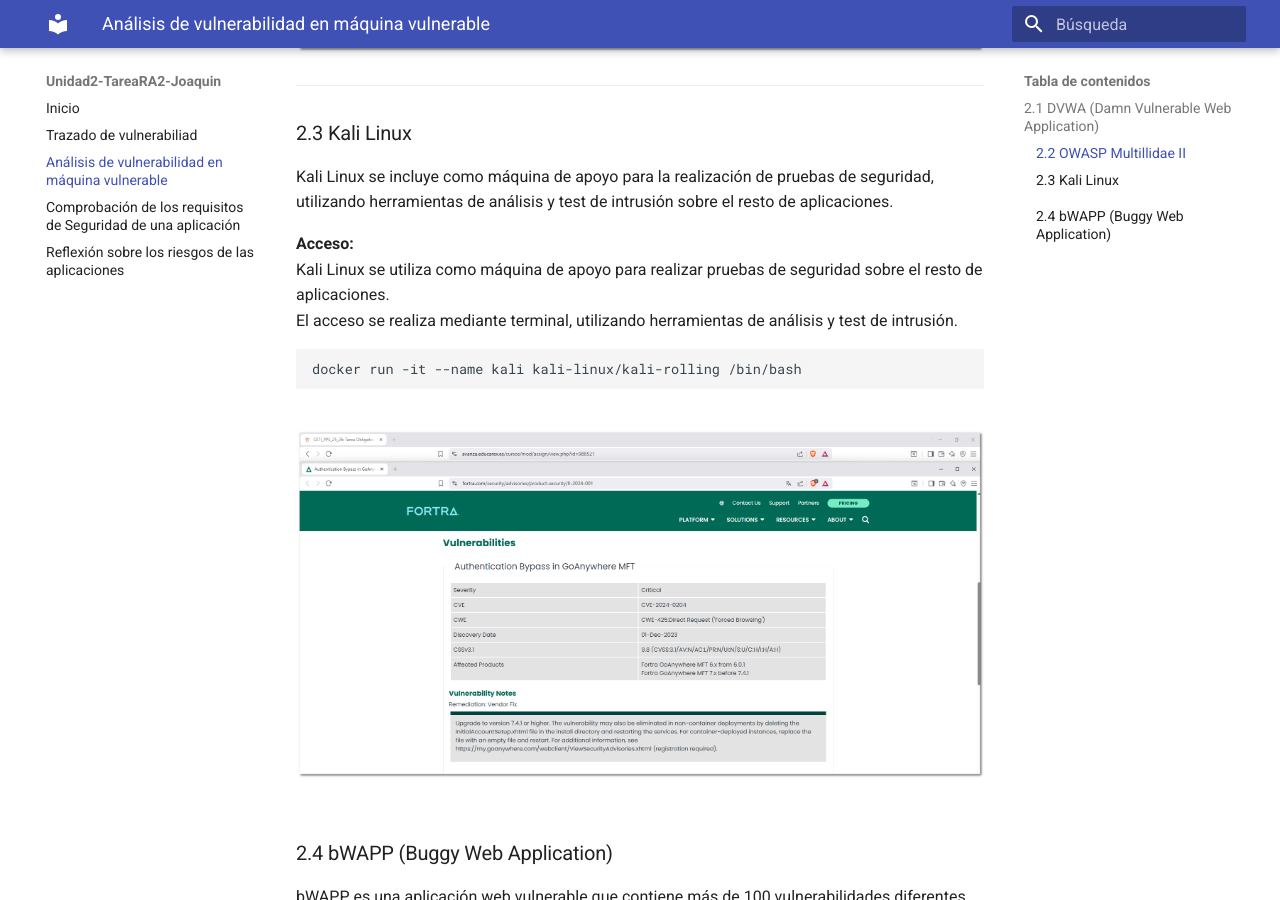
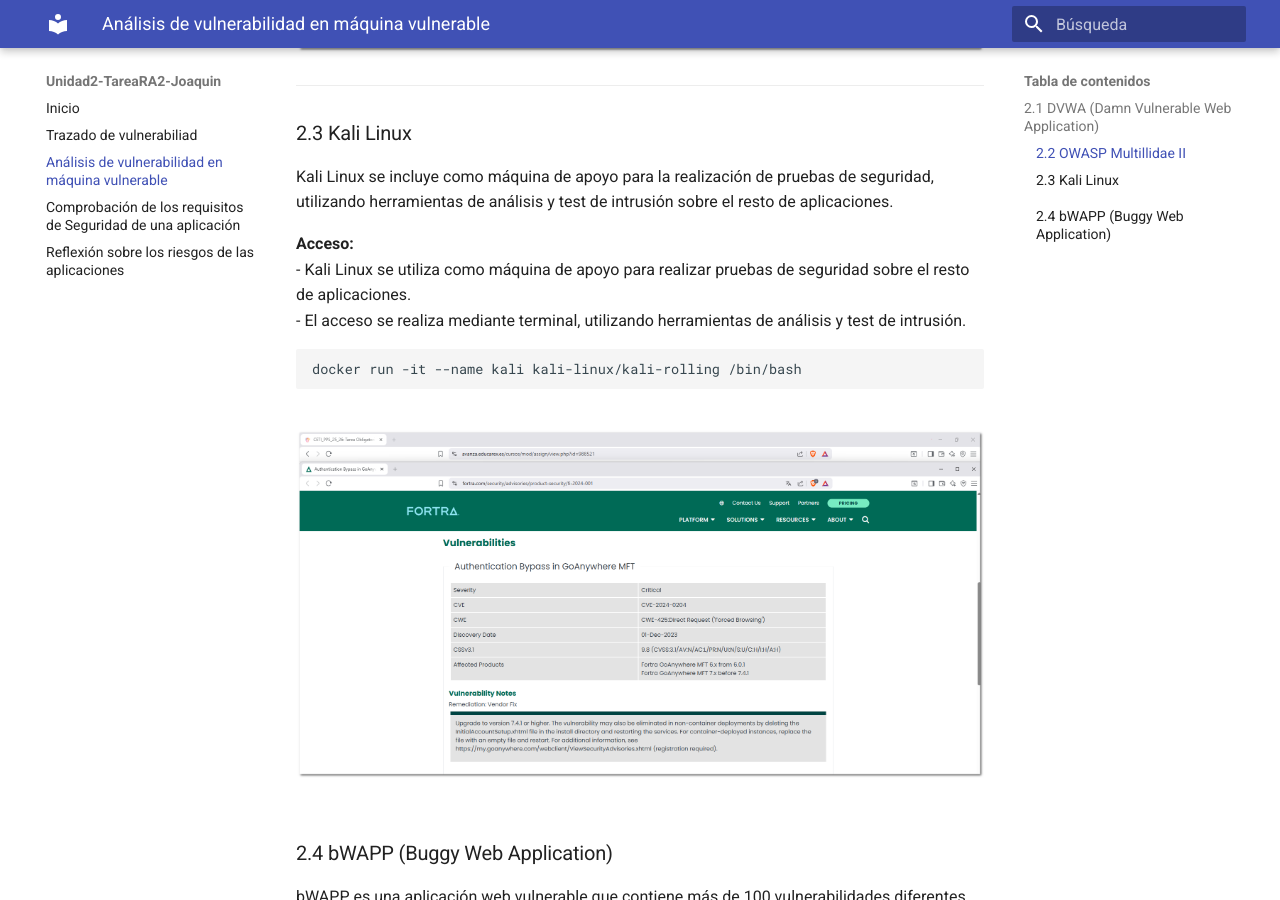
Before and after one commit to JBLeopard/Unidad2-TareaRA2-Joaquin, an MkDocs documentation site: the page built from docs/analisisVulnerabilidad.md, in a window 1280 px wide and 900 px high, scrolled down 1782 px. Built offline with MkDocs 1.6.1 and Material for MkDocs 9.7.7, drawn with Linux system fonts in a browser that asks for light colours.

````diff
--- a/docs/analisisVulnerabilidad.md
+++ b/docs/analisisVulnerabilidad.md
@@ -46,8 +46,8 @@ No es necesario usuario ni contraseña para acceder a la aplicación principal.y
 Kali Linux se incluye como máquina de apoyo para la realización de pruebas de seguridad, utilizando herramientas de análisis y test de intrusión sobre el resto de aplicaciones.
 
 **Acceso:**
-Kali Linux se utiliza como máquina de apoyo para realizar pruebas de seguridad sobre el resto de aplicaciones.
-El acceso se realiza mediante terminal, utilizando herramientas de análisis y test de intrusión.
+- Kali Linux se utiliza como máquina de apoyo para realizar pruebas de seguridad sobre el resto de aplicaciones.
+- El acceso se realiza mediante terminal, utilizando herramientas de análisis y test de intrusión.
 ```bash
 docker run -it --name kali kali-linux/kali-rolling /bin/bash
 ```
````
